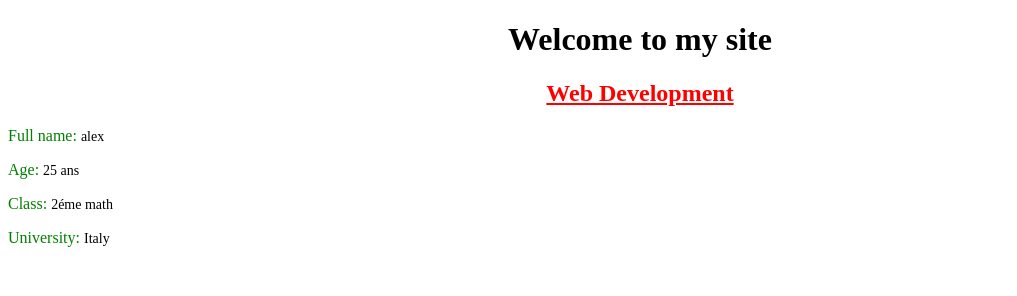
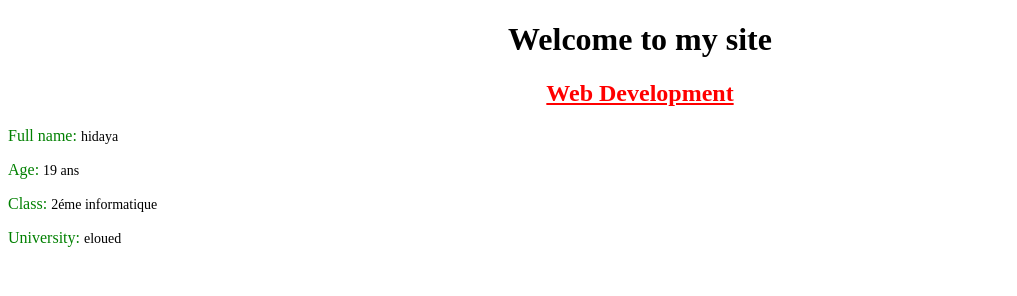
Before and after one commit to bouznadahidaya/Web-, a plain HTML site: page Lab1/index.html in a window 1280 px wide. Shown: the top 296 px of the page, 0-1017 px from the left. Drawn offline with Linux system fonts and the light colour scheme; grey boxes are pictures that could not be loaded.

Commit message:
Update index.html

```diff
--- a/Lab1/index.html
+++ b/Lab1/index.html
@@ -38,10 +38,10 @@
 
   <img class="profile-img" src="https://images.unsplash.com/photo-1501785888041-af3ef285b470">
 
-  <p>Full name: <span class="info" >alex</span></p>
-  <p>Age: <span class="info">25 ans</span></p>
-  <p>Class: <span class="info">2éme math</span></p>
-  <p>University: <span class="info">Italy</span></p>
+  <p>Full name: <span class="info" >hidaya</span></p>
+  <p>Age: <span class="info">19 ans</span></p>
+  <p>Class: <span class="info">2éme informatique</span></p>
+  <p>University: <span class="info">eloued </span></p>
 
 </body>
 </html>
```
